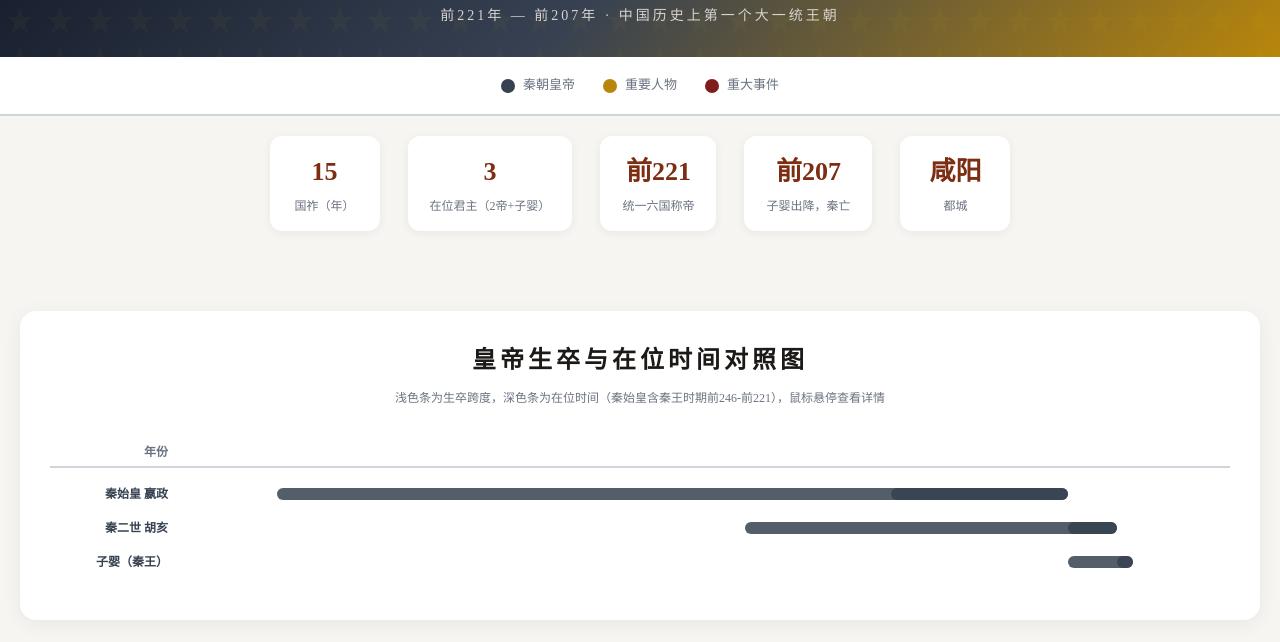
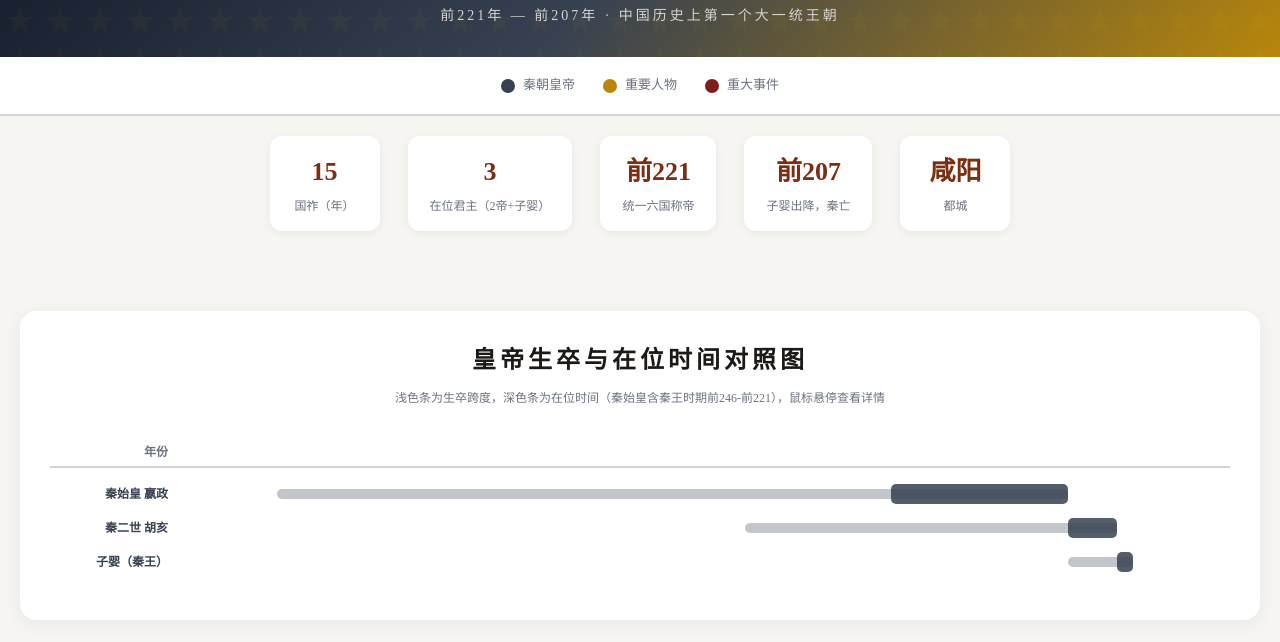
Before and after one commit to xiachangjun/ai_something, a plain HTML site: page dynasty/qin-dynasty.html in a window 1280 px wide. Shown: the part 158-800 px from the top of the page. Drawn offline with Linux system fonts and the light colour scheme.

Commit message:
style: 甘特图统一参考唐朝样式（在位条20px深色/生卒条10px淡色/tooltip含在位年数）

```diff
--- a/dynasty/qin-dynasty.html
+++ b/dynasty/qin-dynasty.html
@@ -62,7 +62,8 @@
   .gantt-row{display:flex;align-items:center;height:32px;margin:2px 0}
   .gantt-label{width:130px;font-size:12px;font-weight:600;text-align:right;padding-right:12px;flex-shrink:0;white-space:nowrap}
   .gantt-bar-area{flex:1;position:relative;height:100%}
-  .gantt-bar{position:absolute;height:12px;top:50%;transform:translateY(-50%);border-radius:6px;opacity:.85;cursor:pointer}
+  .gantt-bar{position:absolute;height:10px;top:50%;transform:translateY(-50%);border-radius:5px;opacity:.3;cursor:pointer}
+  .gantt-bar.reign-bar{height:20px;opacity:.85;z-index:1}
   .gantt-bar:hover{opacity:1;filter:brightness(1.1)}
   .gantt-bar .tooltip{display:none;position:absolute;bottom:calc(100% + 5px);left:50%;transform:translateX(-50%);background:#333;color:#fff;padding:4px 8px;border-radius:4px;font-size:11px;white-space:nowrap;z-index:10}
   .gantt-bar:hover .tooltip{display:block}
@@ -296,10 +297,11 @@
     let rb = '';
     emp.reigns.forEach(r => {
       const rl = ((r.s-minYear)/totalYears)*100;
-      const rw = Math.max(((r.e-r.s)/totalYears)*100, 0.5);
-      rb += `<div class="gantt-bar reign-bar" style="left:${rl}%;width:${rw}%;background:${c};"><div class="tooltip">在位：${fmtY(r.s)}-${fmtY(r.e)}（${r.e-r.s}年）</div></div>`;
+      const rw = Math.max(((r.e-r.s)/totalYears)*100, 0.4);
+      const totalReign = emp.reigns.reduce((a,b)=>a+(b.e-b.s),0);
+      rb += `<div class="gantt-bar reign-bar" style="left:${rl}%;width:${rw}%;background:${c};"><div class="tooltip">在位：${fmtY(r.s)}-${fmtY(r.e)}（共${totalReign}年）</div></div>`;
     });
-    bodyHTML += `<div class="gantt-row"><div class="gantt-label" style="color:${c};width:130px">${emp.name}</div><div class="gantt-bar-area"><div class="gantt-bar" style="left:${ll}%;width:${lw}%;background:${c};"><div class="tooltip">生卒：${fmtY(emp.birth)}-${fmtY(emp.death)}（${emp.death-emp.birth}岁）<br>在位：${fmtY(emp.reigns[0].s)}-${fmtY(emp.reigns[0].e)}</div></div>${rb}</div></div>`;
+    bodyHTML += `<div class="gantt-row"><div class="gantt-label" style="color:${c};width:130px">${emp.name}</div><div class="gantt-bar-area"><div class="gantt-bar" style="left:${ll}%;width:${lw}%;background:${c};"><div class="tooltip">生卒：${fmtY(emp.birth)}-${fmtY(emp.death)}（${emp.death-emp.birth}岁）</div></div>${rb}</div></div>`;
   });
   bodyHTML += '</div>';
   container.innerHTML += bodyHTML;
```
Also changed, not shown: dynasty/han-dynasty.html (+6 -4 lines), dynasty/jin-dynasty.html (+6 -4 lines), dynasty/sui-dynasty.html (+6 -4 lines), dynasty/three-kingdoms.html (+6 -4 lines), dynasty/wudai-dynasty.html (+6 -4 lines), dynasty/yuan-dynasty.html (+6 -4 lines).
